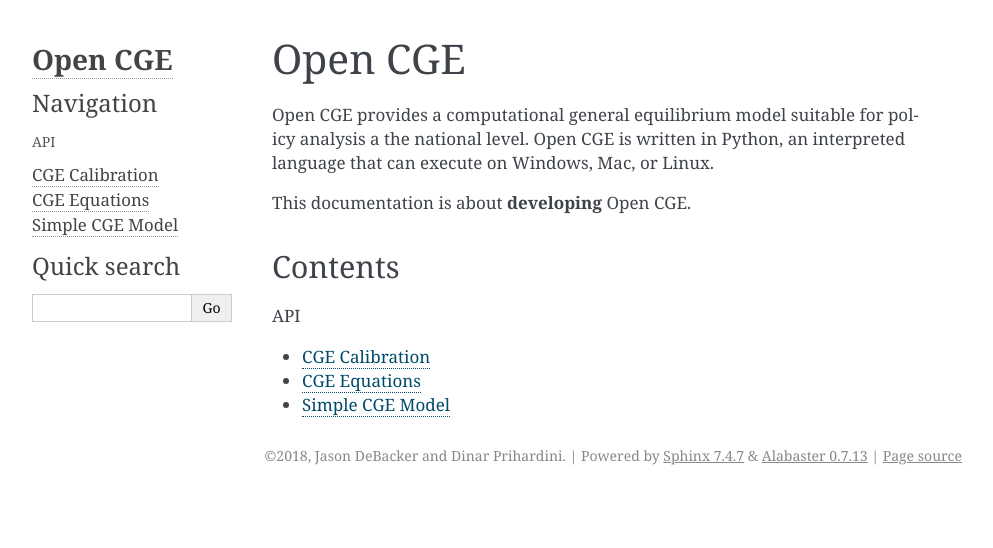
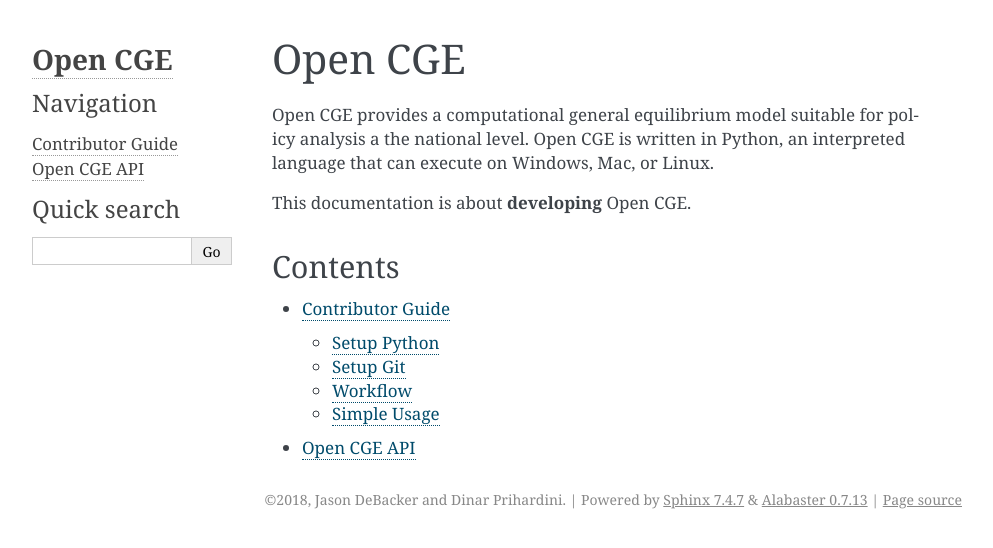
Before and after one commit to PSLmodels/CGE, a Sphinx documentation site: the page built from read-the-docs/source/index.rst, in a window 1280 px wide. Shown: the top 548 px of the page, without its empty margins (148-1141 px from the left). Built offline with Sphinx 7.4.7, drawn with Linux system fonts in a browser that asks for light colours.

Commit message:
update toc

```diff
--- a/read-the-docs/source/index.rst
+++ b/read-the-docs/source/index.rst
@@ -11,12 +11,10 @@
 --------
 
 .. toctree::
-   :maxdepth: 1
-   :caption: API
+   :maxdepth: 2
 
-   calibrate
-   CGE-equations
-   simpleCGE
+   contributor_guide
+   public_api
 
 .. _`user documentation`:
    http://open-source-economics.github.io/CGE/
```
